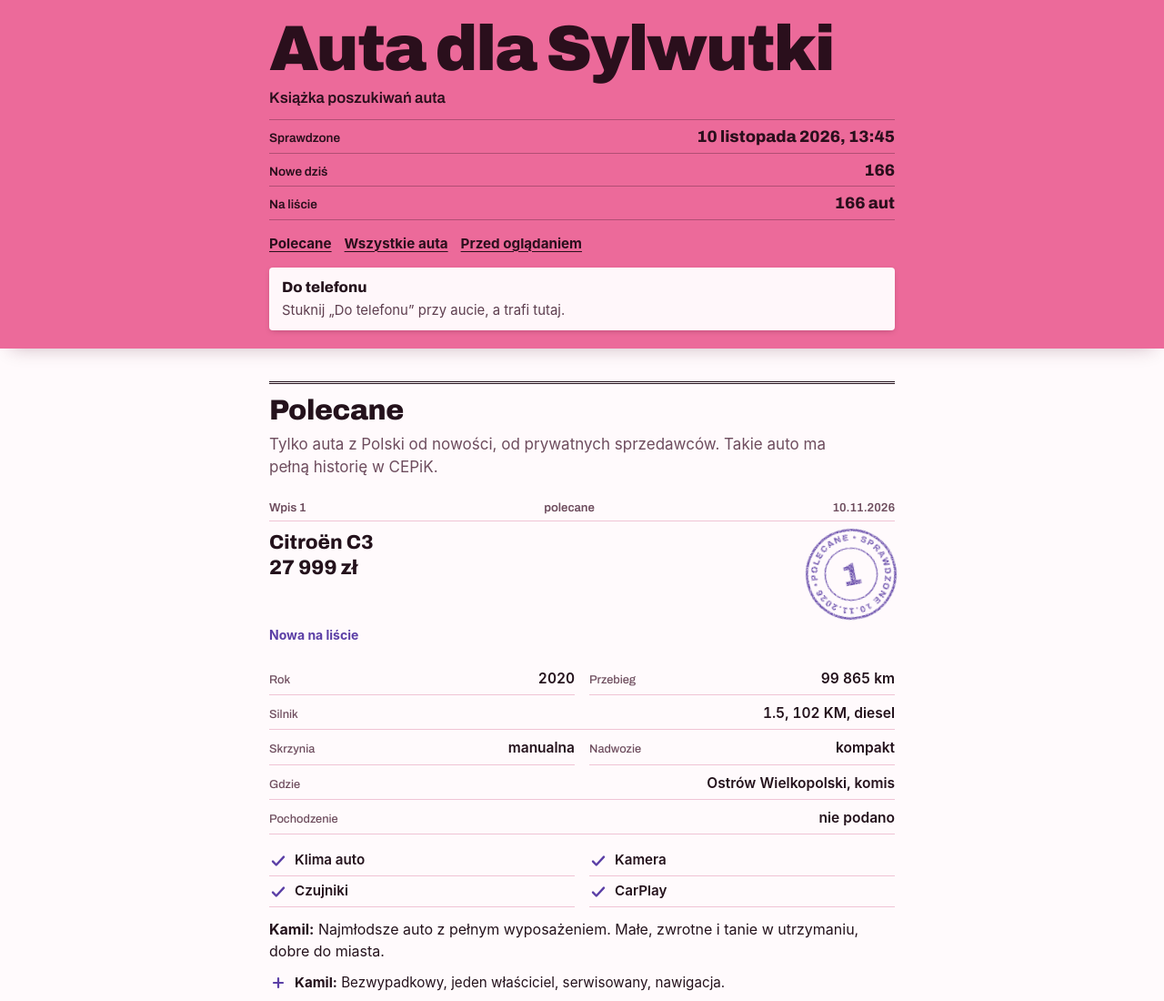
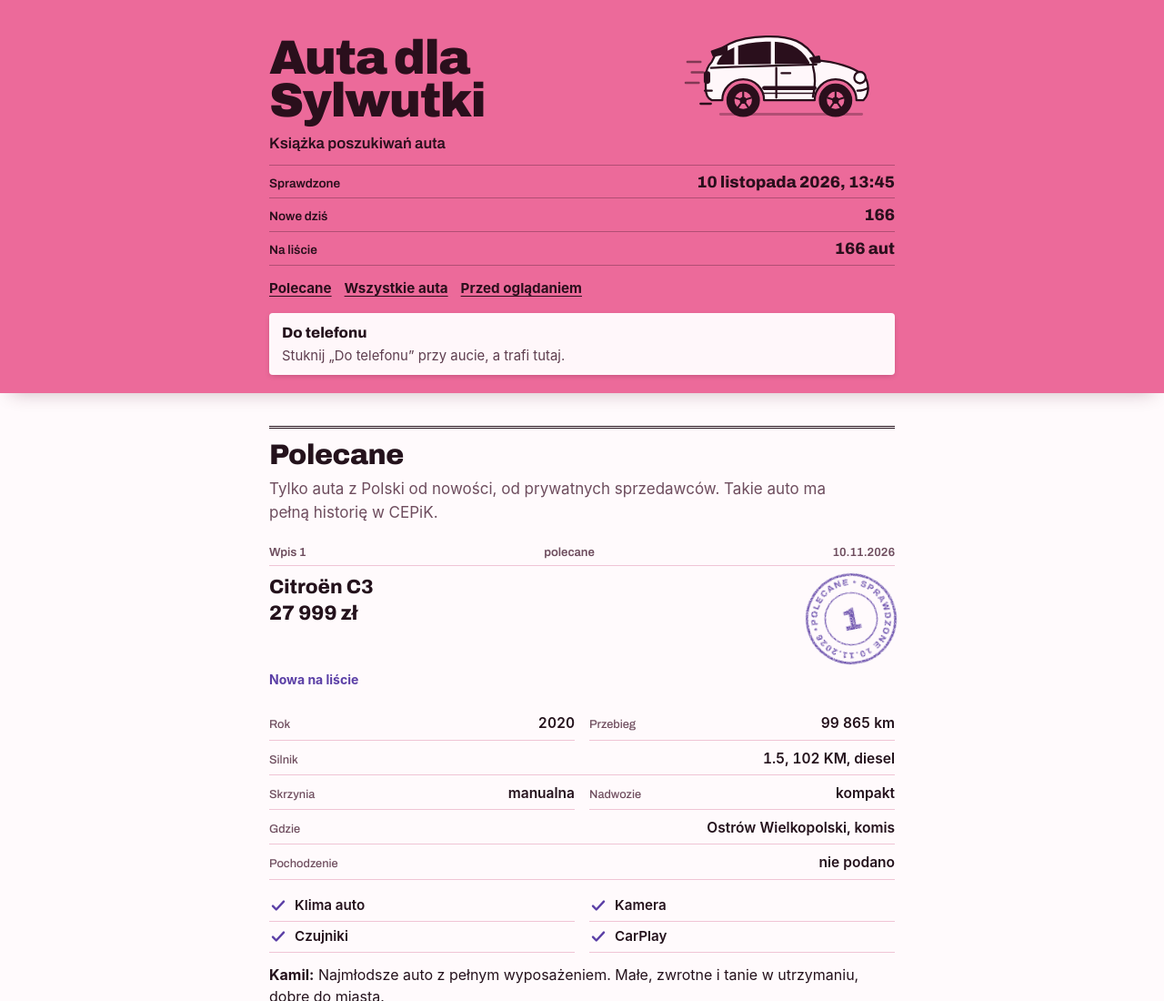
Before and after one commit to kamilszalast/auta-dla-sylwutki, a plain HTML site: page index.html in a window 1280 px wide. Shown: the top 1100 px of the page at 91% size. Drawn offline with Linux system fonts and the light colour scheme.

Commit message:
Okładka: mniejszy tytuł i rysunek małego sportowego auta
Co-Authored-By: Claude Opus 5.5 <noreply@anthropic.com>

```diff
--- a/index.html
+++ b/index.html
@@ -56,7 +56,22 @@ a { color: inherit; text-underline-offset: 3px; text-decoration-thickness: 1px;
 /* Cover */
 .cover { background: var(--cover); color: var(--on-cover); box-shadow: 0 10px 20px -12px var(--shade); position: relative; z-index: 1; }
 .cover .in { padding-block: calc(22px + env(safe-area-inset-top, 0px)) 20px; display: grid; gap: 12px; }
-h1 { font-size: clamp(2.9rem, 13.6vw, 4.4rem); line-height: .9; font-weight: 900; font-stretch: 125%; letter-spacing: -0.025em; }
+h1 { font-size: clamp(2.15rem, 9.4vw, 3.3rem); line-height: .9; font-weight: 900; font-stretch: 125%; letter-spacing: -0.025em; }
+.masthead h1 { white-space: nowrap; }
+.masthead { display: grid; grid-template-columns: auto minmax(0, 1fr); align-items: end; column-gap: 10px; }
+.car { display: block; width: 100%; max-width: 230px; height: auto; justify-self: end; margin-bottom: -2px; overflow: visible; }
+.car path, .car rect, .car circle { stroke: var(--on-cover); stroke-width: 2.4; stroke-linecap: round; stroke-linejoin: round; }
+.car .car-body { fill: var(--label); }
+.car .car-pillar { stroke: var(--label); stroke-width: 4.5; }
+.car .car-glass, .car .car-spoiler, .car .car-mirror, .car .car-tail, .car .tyre, .car .hub { fill: var(--on-cover); }
+.car .car-line, .car .car-speed path, .car .car-shadow { fill: none; }
+.car .car-stripe { fill: none; stroke-width: 4.5; }
+.car .car-stripe.thin { stroke-width: 1.8; }
+.car .car-speed path { opacity: .55; stroke-width: 2.6; }
+.car .car-shadow { opacity: .3; stroke-width: 3; }
+.car .car-lamp { fill: #fff; }
+.car .rim { fill: var(--cover); stroke-width: 2; }
+.car .spoke { fill: none; stroke-width: 2.2; }
 .deck { font: 600 1.05rem/1.3 var(--f-book); font-stretch: 105%; }
 .when { font-size: .97rem; max-width: 34ch; }
 .toc { display: flex; flex-wrap: wrap; gap: 0 14px; font-weight: 650; font-size: .95rem; margin-block: -8px; }
@@ -226,7 +241,26 @@ h2.book { font-size: 1.95rem; line-height: 1.02; font-weight: 850; font-stretch:
 
 <header class="cover">
   <div class="in">
-    <h1>Auta dla Sylwutki</h1>
+    <div class="masthead">
+      <h1>Auta dla<br> Sylwutki</h1>
+      <svg class="car" viewBox="0 0 240 120" aria-hidden="true" focusable="false">
+        <g class="car-speed"><path d="M2 48h15M7 60h13M0 72h15"/></g>
+        <path class="car-shadow" d="M40 108h162"/>
+        <path class="car-body" d="M30 92c-5-2-7-7-7-14v-12c0-8 3-14 7-18c6-18 28-28 62-29c28-1 46 5 58 27c22 2 42 8 52 16c8 6 9 18 5 26l-3 4h-8a24 24 0 1 0-48 0h-58a24 24 0 1 0-48 0z"/>
+        <path class="car-glass" d="M37 50c6-15 25-23 55-24c24-1 39 5 49 23z"/>
+        <path class="car-pillar" d="M100 25v26M58 31v20"/>
+        <path class="car-spoiler" d="M47 30l-17 6l2 5l15-3z"/>
+        <path class="car-line" d="M29 55c40-2 80-3 121-4M104 55v34M146 53c3 11 3 23 0 35M110 61h10M197 81c5 0 9-1 12-3M22 81h8"/>
+        <path class="car-stripe" d="M90 78h58"/>
+        <path class="car-stripe thin" d="M90 84h58"/>
+        <path class="car-mirror" d="M143 44l10-2l1 6l-8 1z"/>
+        <rect class="car-tail" x="22" y="60" width="5" height="12" rx="2"/>
+        <circle class="car-lamp" cx="200" cy="66" r="6.5"/>
+        <path class="car-line" d="M17 96h12"/>
+        <g class="car-wheel" transform="translate(66 92)"><circle class="tyre" r="18"/><circle class="rim" r="11"/><path class="spoke" d="M0 0V-9.5M0 0L9-2.9M0 0L5.6 7.7M0 0L-5.6 7.7M0 0L-9-2.9"/><circle class="hub" r="2.7"/></g>
+        <g class="car-wheel" transform="translate(172 92)"><circle class="tyre" r="18"/><circle class="rim" r="11"/><path class="spoke" d="M0 0V-9.5M0 0L9-2.9M0 0L5.6 7.7M0 0L-5.6 7.7M0 0L-9-2.9"/><circle class="hub" r="2.7"/></g>
+      </svg>
+    </div>
     <p class="deck">Książka poszukiwań auta</p>
     <section class="update-b" aria-labelledby="update-h">
       <h2 class="sr" id="update-h">Aktualizacja ofert</h2>
```
